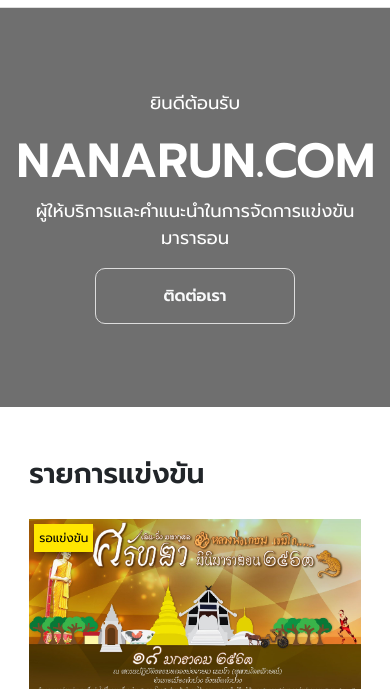
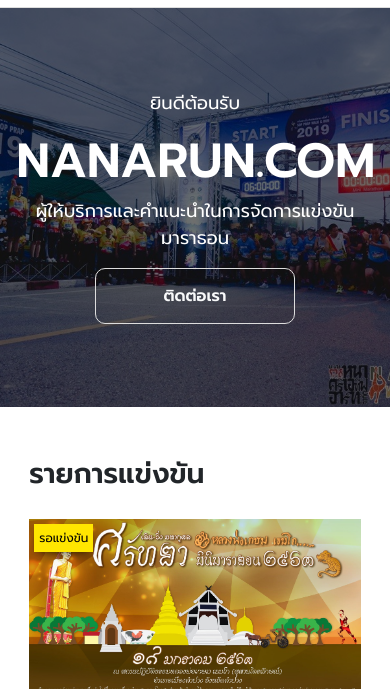
Before and after one commit to iamrams1992/renanaruns, a plain HTML site: page index.html in a window 390 px wide. Shown: the part 63-759 px from the top of the page. Drawn offline with nearby package versions, Linux system fonts and the light colour scheme.

Commit message:
edit cover fin

```diff
--- a/src/css/style.css
+++ b/src/css/style.css
@@ -150,7 +150,7 @@ label:hover{
 }
 
 .intro__topic{
-    background: url("./src/img/cover.jpg") no-repeat center;
+    background: url("../img/cover.jpg") no-repeat center;
     background-size: cover;
     height: 600px;
 }
@@ -626,7 +626,7 @@ label:hover{
 
   @media (min-width: 481px) and (max-width: 767px) {
     .intro__topic{
-        background: url("./src/img/cover.jpg") no-repeat center;
+        background: url("../img/cover.jpg") no-repeat center;
         background-size: cover;
         height: 450px;
     }
@@ -665,7 +665,7 @@ label:hover{
 
   @media (min-width: 320px) and (max-width: 480px) {
     .intro__topic{
-        background: url("./src/img/cover.jpg") no-repeat center;
+        background: url("../img/cover.jpg") no-repeat center;
         background-size: cover;
         height: 400px;
     }
```
